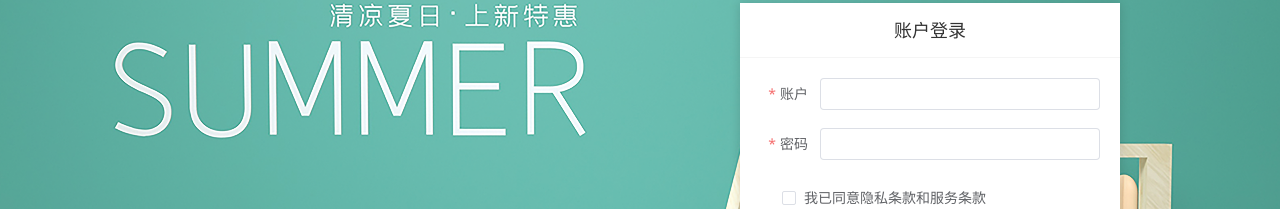
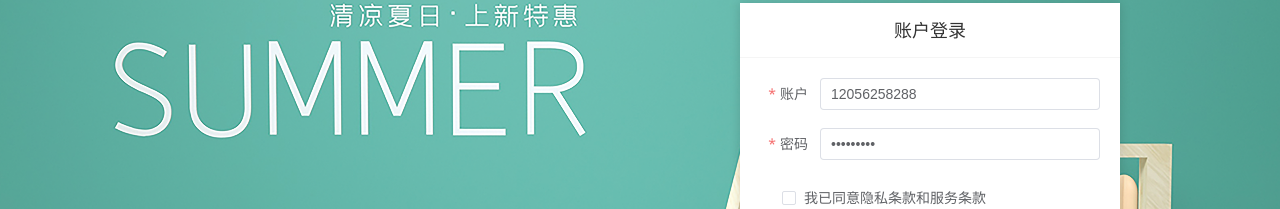
Before and after one commit to goodtimes0504/vue-rabbit, a Vue app: page /login in a window 1280 px wide. Shown: the part 184-393 px from the top of the page. Built offline with nearby package versions, Linux system fonts and the light colour scheme; a small style sheet from the web is missing.

Commit message:
登录基础逻辑实现

```diff
--- /dev/null
+++ b/src/apis/user.js
@@ -0,0 +1,12 @@
+//封装所有和用户相关的接口函数
+import httpInstance from "@/utils/http"
+export const loginAPI = ({ account, password }) => {
+  return httpInstance({
+    url: "/login",
+    method: "post",
+    data: {
+      account,
+      password,
+    },
+  })
+}
--- a/src/utils/http.js
+++ b/src/utils/http.js
@@ -1,26 +1,31 @@
 //axios基础的封装
-import axios from "axios";
+import axios from "axios"
+import { ElMessage } from "element-plus"
+import "element-plus/theme-chalk/el-message.css"
 
 const httpInstance = axios.create({
   baseURL: "http://pcapi-xiaotuxian-front-devtest.itheima.net",
   timeout: 5000,
-});
+})
 //拦截器
 // axios请求拦截器
 httpInstance.interceptors.request.use(
   (config) => {
-    return config;
+    return config
   },
-  (e) => Promise.reject(e)
-);
+  (e) => Promise.reject(e),
+)
 
 // axios响应式拦截器
 httpInstance.interceptors.response.use(
   (res) => res.data,
   (e) => {
-    return Promise.reject(e);
-  }
-);
+    //统一错误提示
+    ElMessage.error(e.response.data.message)
+
+    return Promise.reject(e)
+  },
+)
 
 //导出实例
-export default httpInstance;
+export default httpInstance
--- a/src/views/Login/index.vue
+++ b/src/views/Login/index.vue
@@ -1,10 +1,14 @@
 <script setup>
 import { ref } from "vue"
+import { loginAPI } from "@/apis/user"
+import { useRouter } from "vue-router"
+import { ElMessage } from "element-plus"
+import "element-plus/theme-chalk/el-message.css"
 //表单校验 账号 密码 协议
 //准备表单对象
 const form = ref({
-  account: "", //账号
-  password: "", //密码
+  account: "12056258288", //账号
+  password: "hm#qd@23!", //密码
   agree: false, //协议
 })
 //校验规则
@@ -20,8 +24,9 @@ const rules = {
   password: [
     { required: true, message: "请输入密码", trigger: "blur" },
     {
-      pattern: /^[a-zA-Z0-9]{6,14}$/,
-      message: "请输入6-14个数字或字符",
+      min: 6,
+      max: 14,
+      message: "请输入6-14个字符",
       trigger: "blur",
     },
   ],
@@ -38,6 +43,24 @@ const rules = {
       trigger: "change",
     },
   ],
+}
+//获取form实例做统一校验
+const router = useRouter()
+const formRef = ref(null)
+const doLogin = () => {
+  formRef.value.validate(async (valid) => {
+    //valid为true表示所有项校验通过 反之不通过
+    if (valid) {
+      // todo: 登录逻辑
+      await loginAPI(form.value)
+      //提示用户
+      ElMessage.success("登录成功")
+      //跳转页面
+      router.replace({ path: "/" })
+    } else {
+      ElMessage.error("校验失败")
+    }
+  })
 }
 </script>
 
@@ -64,6 +87,7 @@ const rules = {
         <div class="account-box">
           <div class="form">
             <el-form
+              ref="formRef"
               :model="form"
               :rules="rules"
               label-position="right"
@@ -74,14 +98,16 @@ const rules = {
                 <el-input v-model="form.account" />
               </el-form-item>
               <el-form-item prop="password" label="密码">
-                <el-input v-model="form.password" />
+                <el-input v-model="form.password" type="password" />
               </el-form-item>
               <el-form-item prop="agree" label-width="22px">
                 <el-checkbox size="large" v-model="form.agree">
                   我已同意隐私条款和服务条款
                 </el-checkbox>
               </el-form-item>
-              <el-button size="large" class="subBtn">点击登录</el-button>
+              <el-button size="large" class="subBtn" @click="doLogin"
+                >点击登录</el-button
+              >
             </el-form>
           </div>
         </div>
```
